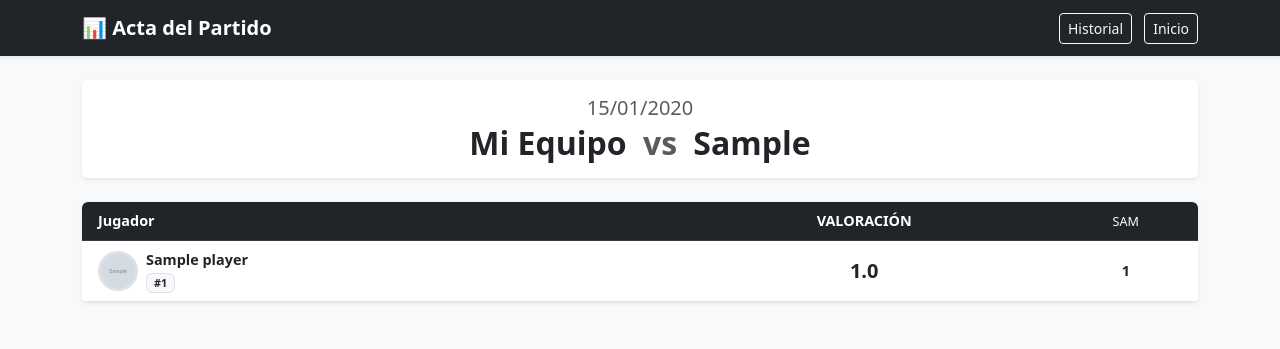
After one commit to jcaplliure/EntrenadorBasket, a Flask app: page /match_stats/1 in a window 1280 px wide. The commit adds this page. Shown: the top 349 px of the page. Run offline with Flask 3, Linux system fonts and the light colour scheme; a user stored in the database is signed in; tables that the repository leaves empty hold one stand-in row (values such as "Sample post"); grey boxes marked "Sample" are stand-in pictures.

Commit message:
Fase 4 Estadisticas Completa

```diff
--- a/app.py
+++ b/app.py
@@ -43,7 +43,7 @@ login_manager = LoginManager()
 login_manager.init_app(app)
 login_manager.login_view = 'login'
 
-# --- TABLAS DE RELACIÓN (Muchos a Muchos) ---
+# --- TABLAS DE RELACIÓN ---
 favorites = db.Table('favorites',
     db.Column('user_id', db.Integer, db.ForeignKey('user.id'), primary_key=True),
     db.Column('drill_id', db.Integer, db.ForeignKey('drill.id'), primary_key=True)
@@ -66,7 +66,6 @@ match_roster = db.Table('match_roster',
 )
 
 # --- MODELOS ---
-
 class User(UserMixin, db.Model):
     id = db.Column(db.Integer, primary_key=True)
     email = db.Column(db.String(120), unique=True, nullable=False)
@@ -75,8 +74,6 @@ class User(UserMixin, db.Model):
     is_admin = db.Column(db.Boolean, default=False)
     last_blocks_config = db.Column(db.String(500), nullable=True, default="Calentamiento,Técnica Individual,Tiro,Táctica,Físico,Vuelta a la Calma")
     favoritos = db.relationship('Drill', secondary=favorites, backref=db.backref('favorited_by', lazy='dynamic'))
-
-    # Relaciones Game Tracker
     teams = db.relationship('Team', backref='coach', lazy=True)
     actions_config = db.relationship('ActionDefinition', backref='owner', lazy=True)
     rankings_config = db.relationship('RankingDefinition', backref='owner', lazy=True)
@@ -86,8 +83,6 @@ class User(UserMixin, db.Model):
     def check_password(self, password):
         if not self.password_hash: return False
         return check_password_hash(self.password_hash, password)
-
-# --- MODELOS GAME TRACKER ---
 
 class Team(db.Model):
     id = db.Column(db.Integer, primary_key=True)
@@ -127,7 +122,6 @@ class Match(db.Model):
     result_them = db.Column(db.Integer, default=0)
     user_id = db.Column(db.Integer, db.ForeignKey('user.id'), nullable=False)
     team_id = db.Column(db.Integer, db.ForeignKey('team.id'), nullable=False)
-
     roster = db.relationship('Player', secondary=match_roster, backref='matches_played')
     events = db.relationship('MatchEvent', backref='match', lazy=True, cascade="all, delete-orphan")
 
@@ -139,7 +133,6 @@ class MatchEvent(db.Model):
     timestamp = db.Column(db.DateTime, default=datetime.utcnow)
     game_minute = db.Column(db.Integer, default=0)
 
-# --- MODELOS ENTRENAMIENTO ---
 class SiteConfig(db.Model):
     key = db.Column(db.String(50), primary_key=True)
     value = db.Column(db.String(255), nullable=False)
@@ -230,7 +223,6 @@ def youtube_thumb(url):
 def get_youtube_id(url):
     return extract_youtube_id(url)
 
-# --- FUNCION MÁGICA: BATTERY INCLUDED ---
 def create_default_game_config(user_id):
     defaults = [
         ("Rebote Ataque", 1.0, True), ("Rebote Defensa", 1.0, True),
@@ -245,22 +237,17 @@ def create_default_game_config(user_id):
         db.session.add(act)
         created_actions[name] = act
     db.session.commit()
-
     all_actions = list(created_actions.values())
     r_mvp = RankingDefinition(name="MVP (Valoración)", icon="star", user_id=user_id)
     r_mvp.ingredients.extend(all_actions)
-
     r_pulpo = RankingDefinition(name="El Pulpo", icon="octopus", user_id=user_id)
     for k in ["Rebote Ataque", "Rebote Defensa"]:
         if k in created_actions: r_pulpo.ingredients.append(created_actions[k])
-
     r_muro = RankingDefinition(name="El Muro", icon="shield", user_id=user_id)
     for k in ["Tapón", "Robo", "Provocar Pérdida", "Gritar Presión"]:
         if k in created_actions: r_muro.ingredients.append(created_actions[k])
-
     r_mago = RankingDefinition(name="El Mago", icon="magic", user_id=user_id)
     if "Asistencia" in created_actions: r_mago.ingredients.append(created_actions["Asistencia"])
-
     db.session.add_all([r_mvp, r_pulpo, r_muro, r_mago])
     db.session.commit()
 
@@ -271,12 +258,9 @@ def home():
     primary_ids_raw = request.args.getlist('primary')
     filter_type = request.args.getlist('filter_type')
     sort_by = request.args.get('sort_by', 'favs_desc')
-
     if current_user.is_authenticated: base_condition = or_(Drill.is_public == True, Drill.user_id == current_user.id)
     else: base_condition = (Drill.is_public == True)
-
     drills_query = Drill.query.filter(base_condition)
-
     if filter_type and current_user.is_authenticated:
         conditions = []
         if 'my_private' in filter_type: conditions.append(and_(Drill.user_id == current_user.id, Drill.is_public == False))
@@ -286,23 +270,19 @@ def home():
             fav_ids = [d.id for d in current_user.favoritos]
             conditions.append(Drill.id.in_(fav_ids) if fav_ids else Drill.id == -1)
         if conditions: drills_query = drills_query.filter(or_(*conditions))
-
     if query:
         search_term = f"%{query}%"
         drills_query = drills_query.filter(or_(Drill.title.ilike(search_term), Drill.description.ilike(search_term)))
-
     if primary_ids_raw:
         try:
             primary_ids = [int(x) for x in primary_ids_raw]
             drills_query = drills_query.filter(Drill.primary_tags.any(Tag.id.in_(primary_ids)))
         except ValueError: pass
-
     if sort_by == 'views_desc': drills_query = drills_query.order_by(Drill.views.desc())
     elif sort_by == 'favs_desc': drills_query = drills_query.outerjoin(favorites).group_by(Drill.id).order_by(func.count(favorites.c.user_id).desc())
     elif sort_by == 'name_asc': drills_query = drills_query.order_by(Drill.title.asc())
     elif sort_by == 'date_asc': drills_query = drills_query.order_by(Drill.date_posted.asc())
     else: drills_query = drills_query.order_by(Drill.date_posted.desc())
-
     drills = drills_query.all()
     tags = Tag.query.order_by(Tag.name).all()
     return render_template('index.html', drills=drills, tags=tags)
@@ -629,7 +609,6 @@ def admin_config():
             else: conf.value = filename
             db.session.commit()
             flash('Configuración actualizada')
-
     configs = SiteConfig.query.all()
     config_dict = {c.key: c.value for c in configs}
     keys_needed = [
@@ -650,7 +629,6 @@ def import_drills():
     if not file or file.filename == '':
         flash('No has seleccionado ningún archivo')
         return redirect('/admin/config')
-
     try:
         stream = io.StringIO(file.stream.read().decode("UTF8"), newline=None)
         csv_input = csv.reader(stream)
@@ -705,7 +683,6 @@ def my_teams():
             logo_filename = f"team_{int(datetime.now().timestamp())}.jpg"
             comp = compress_image(file)
             with open(os.path.join(app.config['UPLOAD_FOLDER'], logo_filename), 'wb') as f: f.write(comp.getbuffer())
-
         new_team = Team(name=name, category=category, logo_file=logo_filename, user_id=current_user.id)
         db.session.add(new_team)
         db.session.commit()
@@ -762,7 +739,6 @@ def game_config():
     return render_template('game_config.html', actions=actions, rankings=rankings)
 
 # --- RUTAS GAME TRACKER (FASE 3: PARTIDO EN VIVO) ---
-
 @app.route('/new_match', methods=['GET', 'POST'])
 @login_required
 def new_match():
@@ -816,6 +792,49 @@ def api_undo_event():
         db.session.commit()
         return jsonify({'status': 'ok'})
     return jsonify({'error': 'Error'}), 400
+
+# --- RUTAS GAME TRACKER (FASE 4: RESULTADOS) ---
+@app.route('/match_stats/<int:id>')
+@login_required
+def match_stats(id):
+    match = Match.query.get_or_404(id)
+    if match.user_id != current_user.id: return redirect('/')
+
+    # 1. Preparar estructura de datos
+    stats = {}
+
+    # Inicializar a 0 para todos los convocados
+    for player in match.roster:
+        stats[player.id] = {
+            'name': player.name,
+            'dorsal': player.dorsal,
+            'photo': player.photo_file,
+            'total_val': 0.0,
+            'actions': {}
+        }
+
+    # 2. Procesar todos los eventos del partido
+    for event in match.events:
+        pid = event.player_id
+        aid = event.action_id
+        action_def = ActionDefinition.query.get(aid)
+
+        if pid in stats and action_def:
+            current_count = stats[pid]['actions'].get(action_def.name, 0)
+            stats[pid]['actions'][action_def.name] = current_count + 1
+            stats[pid]['total_val'] += action_def.value
+
+    # 3. Obtener lista de acciones posibles
+    action_names = [a.name for a in ActionDefinition.query.filter_by(user_id=current_user.id).order_by(ActionDefinition.is_positive.desc()).all()]
+
+    return render_template('match_stats.html', match=match, stats=stats, action_names=action_names)
+
+@app.route('/matches')
+@login_required
+def matches_list():
+    """Historial de partidos jugados"""
+    matches = Match.query.filter_by(user_id=current_user.id).order_by(Match.date.desc()).all()
+    return render_template('matches_list.html', matches=matches)
 
 # --- INICIO ---
 def generar_icono_banana(nombre, simbolo):
--- a/templates/index.html
+++ b/templates/index.html
@@ -50,6 +50,7 @@
                         {% if current_user.is_admin %}
                             <a href="/admin/config" class="btn btn-warning btn-sm me-2 fw-bold text-dark"><i class="bi bi-palette-fill"></i> Diseño</a>
                         {% endif %}
+                        <a href="/matches" class="btn btn-outline-warning btn-sm me-2">📜 Historial</a>
                         <a href="/new_match" class="btn btn-danger btn-sm fw-bold me-2"><i class="bi bi-play-circle-fill"></i> Jugar Partido</a>
                         <a href="/my_teams" class="btn btn-outline-info btn-sm me-2"><i class="bi bi-people-fill"></i> Mis Equipos</a>
                         <a href="/my_plans" class="btn btn-outline-light btn-sm me-2">Mis Planes</a>
--- /dev/null
+++ b/templates/match_stats.html
@@ -0,0 +1,88 @@
+<!DOCTYPE html>
+<html lang="es">
+<head>
+    <meta charset="UTF-8">
+    <meta name="viewport" content="width=device-width, initial-scale=1">
+    <title>Estadísticas vs {{ match.opponent }}</title>
+    <link href="https://cdn.jsdelivr.net/npm/bootstrap@5.3.0/dist/css/bootstrap.min.css" rel="stylesheet">
+    <link rel="stylesheet" href="https://cdn.jsdelivr.net/npm/bootstrap-icons@1.10.0/font/bootstrap-icons.css">
+    <style>
+        .player-img-sm { width: 40px; height: 40px; border-radius: 50%; object-fit: cover; border: 2px solid #dee2e6; }
+        .table-responsive { font-size: 0.9rem; }
+        .val-cell { font-weight: bold; background-color: #f8f9fa; }
+        .pos-score { color: #198754; }
+        .neg-score { color: #dc3545; }
+    </style>
+</head>
+<body class="bg-light">
+
+    <nav class="navbar navbar-dark bg-dark mb-4 shadow-sm">
+        <div class="container">
+            <span class="navbar-brand fw-bold">📊 Acta del Partido</span>
+            <div>
+                <a href="/matches" class="btn btn-outline-light btn-sm me-2">Historial</a>
+                <a href="/" class="btn btn-outline-light btn-sm">Inicio</a>
+            </div>
+        </div>
+    </nav>
+
+    <div class="container pb-5">
+
+        <div class="card border-0 shadow-sm mb-4">
+            <div class="card-body text-center">
+                <h5 class="text-muted mb-1">{{ match.date.strftime('%d/%m/%Y') }}</h5>
+                <h2 class="fw-bold mb-0">Mi Equipo <span class="text-muted text-decoration-none mx-2">vs</span> {{ match.opponent }}</h2>
+            </div>
+        </div>
+
+        <div class="card border-0 shadow-sm overflow-hidden">
+            <div class="table-responsive">
+                <table class="table table-hover mb-0 align-middle text-center">
+                    <thead class="table-dark text-nowrap">
+                        <tr>
+                            <th class="text-start ps-3">Jugador</th>
+                            <th>VALORACIÓN</th> {% for act_name in action_names %}
+                            <th class="fw-normal small px-2">{{ act_name[:3]|upper }}</th> {% endfor %}
+                        </tr>
+                    </thead>
+                    <tbody>
+                        {% for pid, data in stats.items()|sort(attribute='1.total_val', reverse=True) %}
+                        <tr>
+                            <td class="text-start ps-3 text-nowrap">
+                                <div class="d-flex align-items-center gap-2">
+                                    {% if data.photo %}
+                                        <img src="{{ url_for('static', filename='uploads/' + data.photo) }}" class="player-img-sm">
+                                    {% else %}
+                                        <div class="player-img-sm bg-secondary d-flex align-items-center justify-content-center text-white small">{{ data.dorsal }}</div>
+                                    {% endif %}
+                                    <div>
+                                        <div class="fw-bold">{{ data.name }}</div>
+                                        <span class="badge bg-light text-dark border">#{{ data.dorsal }}</span>
+                                    </div>
+                                </div>
+                            </td>
+
+                            <td class="val-cell fs-5 {% if data.total_val >= 0 %}pos-score{% else %}neg-score{% endif %}">
+                                {{ data.total_val }}
+                            </td>
+
+                            {% for act_name in action_names %}
+                            <td class="text-muted">
+                                {% set count = data.actions.get(act_name, 0) %}
+                                {% if count > 0 %}
+                                    <span class="fw-bold text-dark">{{ count }}</span>
+                                {% else %}
+                                    <span class="opacity-25">-</span>
+                                {% endif %}
+                            </td>
+                            {% endfor %}
+                        </tr>
+                        {% endfor %}
+                    </tbody>
+                </table>
+            </div>
+        </div>
+
+    </div>
+</body>
+</html>
--- a/templates/tracker.html
+++ b/templates/tracker.html
@@ -45,7 +45,7 @@
     <div class="d-flex justify-content-between align-items-center p-2 bg-black border-bottom border-secondary">
         <div class="fw-bold text-warning">{{ match.opponent }}</div>
         <div class="fs-4 font-monospace" id="game-timer" onclick="toggleTimer()">00:00</div>
-        <a href="/" class="btn btn-sm btn-outline-light">Salir</a>
+        <a href="/match_stats/{{ match.id }}" class="btn btn-sm btn-danger fw-bold" onclick="return confirm('¿Seguro que quieres terminar el partido e ir a las estadísticas?')">Terminar</a>
     </div>
 
     <div class="player-scroll" id="roster-list">
```
Also changed, not shown: templates/matches_list.html (added, +41 -0 lines).
